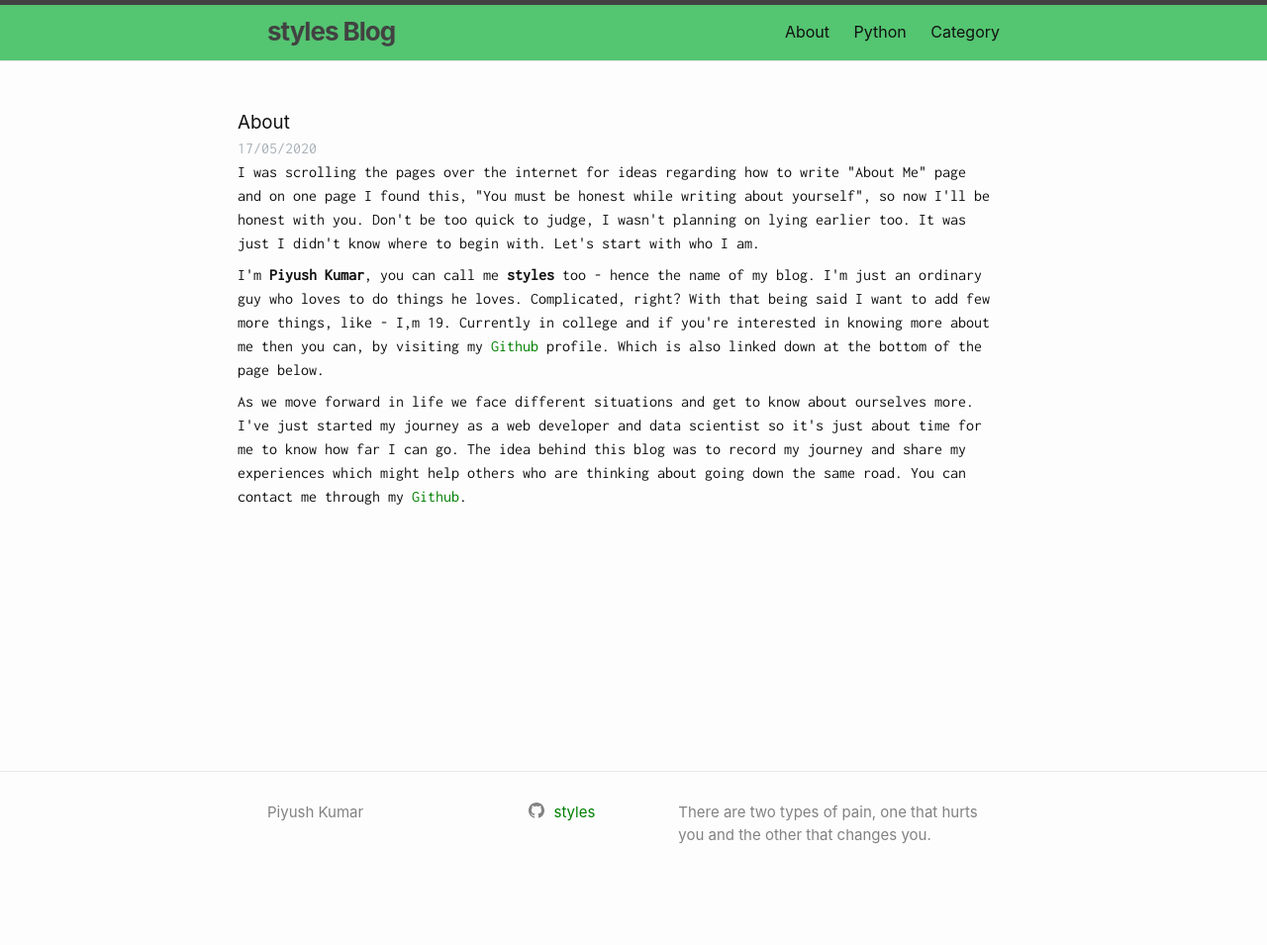
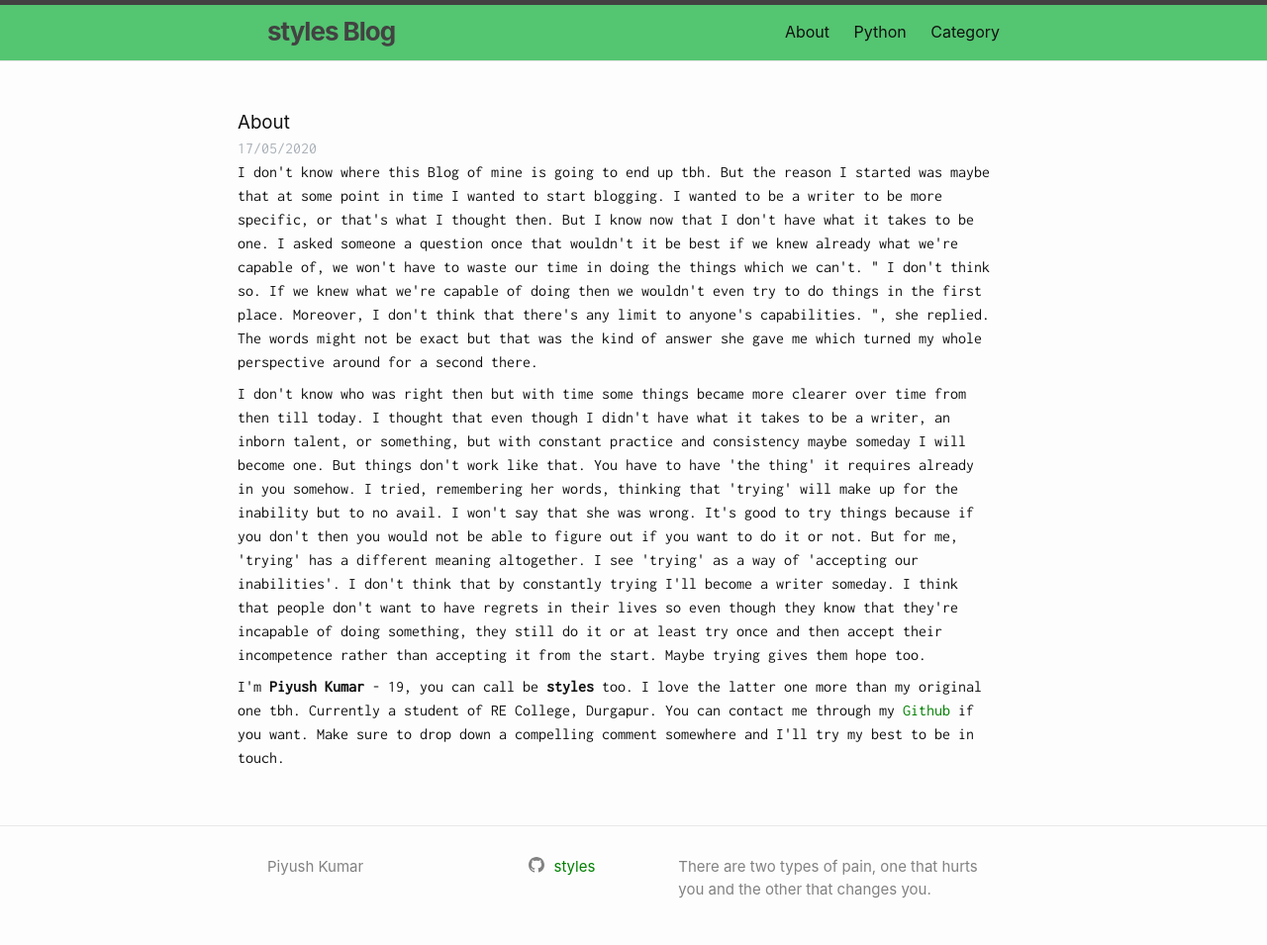
Before and after one commit to styles3544/Blog, a Jekyll site: the page built from about.html, in a window 1280 px wide. Shown: the whole page at 99% size. Built offline with Jekyll 4.4.1, drawn with Linux system fonts in a browser that asks for light colours; before the commit the page ends 900 px from its top, so only the background shows below that.

Commit message:
renovating About

```diff
--- a/about.html
+++ b/about.html
@@ -12,21 +12,17 @@ permalink: /about/
     <p class="date">17/05/2020</p>
 
     <p id="para">
-        I was scrolling the pages over the internet for ideas regarding how to write "About Me" page and on one page I found this,
-"You must be honest while writing about yourself", so now I'll be honest with you. Don't be too
-quick to judge, I wasn't planning on lying earlier too. It was just I didn't know where to begin with.
-        Let's start with who I am.</p>
+    I don't know where this Blog of mine is going to end up tbh. But the reason I started was maybe that at some point in time I wanted to start blogging. I wanted to be a writer to be more specific, or that's what I thought then.
+        But I know now that I don't have what it takes to be one. I asked someone a question once that wouldn't it be best if we knew already what we're capable of, we won't have to waste our time in doing the things which we can't.
+        " I don't think so. If we knew what we're capable of doing then we wouldn't even try to do things in the first place. Moreover, I don't think that there's any limit to anyone's capabilities. ", she replied. The words might not be exact but that was the kind of answer she gave me which turned my whole perspective around for a second there.
+    </p>
+    <p id="para">
+     I don't know who was right then but with time some things became more clearer over time from then till today. I thought that even though I didn't have what it takes to be a writer, an inborn talent, or something, but with constant practice and consistency maybe someday I will become one. But things don't work like that. You have to have 'the thing' it requires already in you somehow. I tried, remembering her words, thinking that 'trying' will make up for the inability but to no avail. I won't say that she was wrong. It's good to try things because if you don't then you would not be able to figure out if you want to do it or not. But for me, 'trying' has a different meaning altogether. I see 'trying' as a way of 'accepting our inabilities'.
+        I don't think that by constantly trying I'll become a writer someday. I think that people don't want to have regrets in their lives so even though they know that they're incapable of doing something, they still do it or at least try once and then accept their incompetence rather than accepting it from the start. Maybe trying gives them hope too.
+    </p>
 <p id="para">
-I'm <b>Piyush Kumar</b>, you can call me <b>styles</b> too - hence the name of my blog.
-I'm just an ordinary guy who loves to do things he loves. Complicated, right?
-With that being said I want to add few more things, like - I,m 19. Currently in college and if you're interested in knowing more about me then you can, by visiting my <a href="https://github.com/styles3544">Github</a>
-profile. Which is also linked down at the bottom of the page below.</p>
+I'm <b>Piyush Kumar</b> - 19, you can call be <b>styles</b> too. I love the latter one more than my original one tbh. Currently a student of RE College, Durgapur.
+You can contact me through my <a href="https://github.com/styles3544">Github</a> if you want. Make sure to drop down a compelling comment somewhere and I'll try my best to be in touch.
+    </p>
 </p>
-<p id="para">
-As we move forward in life we face different situations and get to know about ourselves more. I've just started my journey as a web developer
-and data scientist so it's just about time for me to know how far I can go. The idea behind this blog was to record my journey and share
-my experiences which might help others who are thinking about going down the same road.
-You can contact me through my <a href="https://github.com/styles3544">Github</a>.
-    </p>
-
 </div>
```
